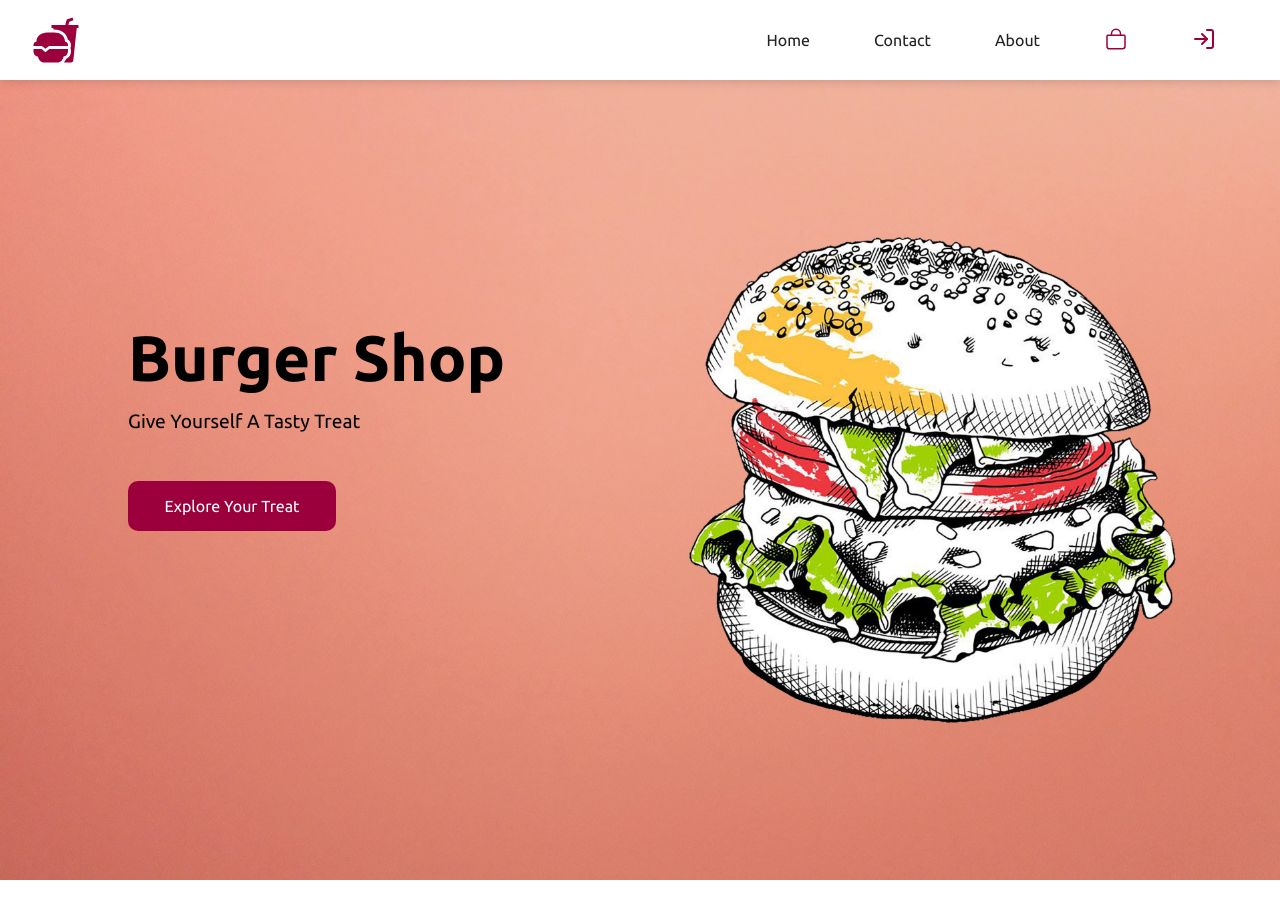
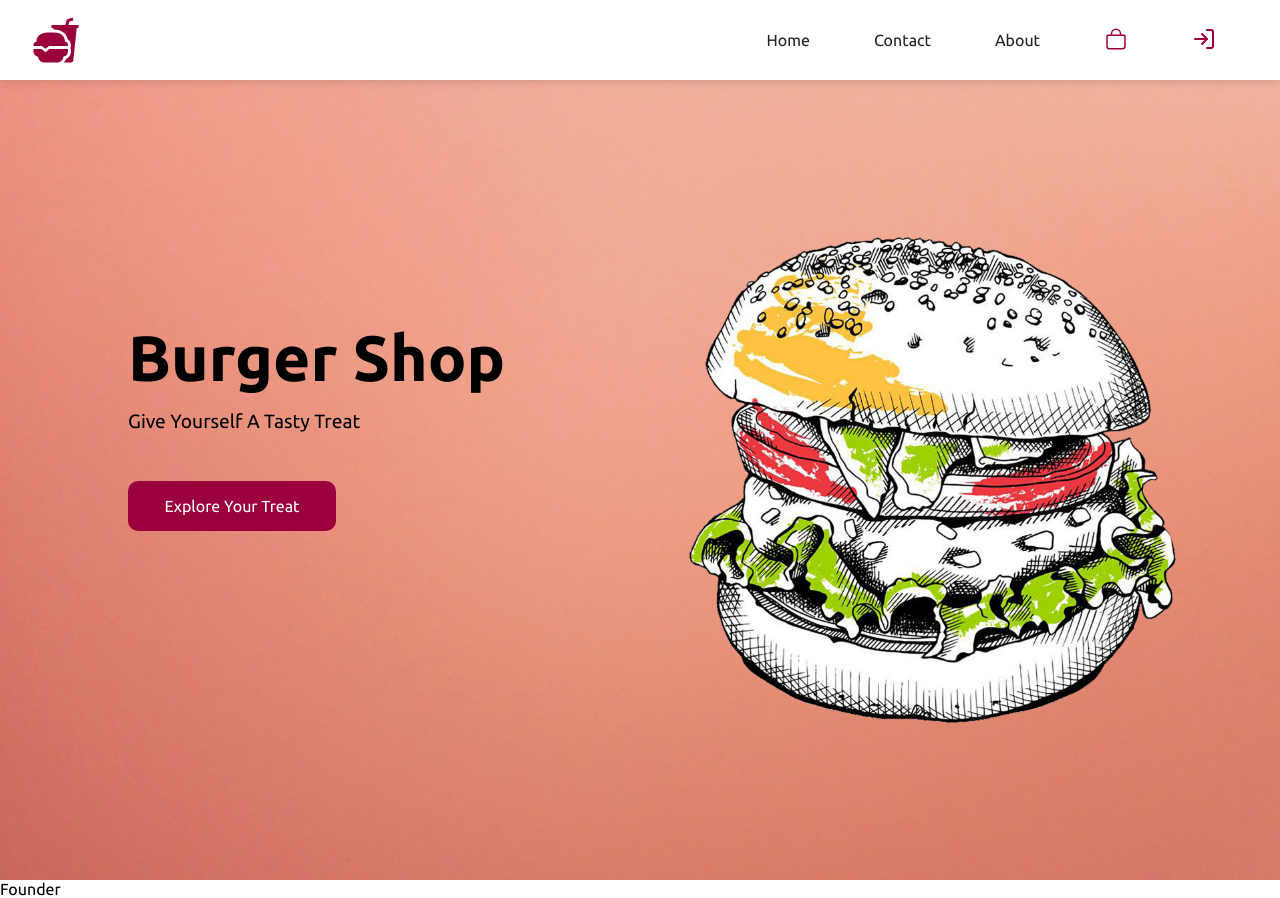
Before and after one commit to mohit838/BurgerShop-MERN, a React (Create React App) app in the folder client/: page / in a window 1280 px wide. Built offline with nearby package versions, Linux system fonts and the light colour scheme.

Commit message:
Add founder

```diff
--- a/client/src/components/home/Home.jsx
+++ b/client/src/components/home/Home.jsx
@@ -1,5 +1,6 @@
 import React from "react";
 import { motion } from "framer-motion";
+import Founder from "./Founder";
 
 const Home = () => {
   const motionOp = {
@@ -8,6 +9,7 @@ const Home = () => {
   };
 
   return (
+    <>
       <section className="home">
         <div>
           <motion.h1 {...motionOp}>Burger Shop</motion.h1>
@@ -24,6 +26,8 @@ const Home = () => {
           Explore Your Treat
         </motion.a>
       </section>
+      <Founder />
+    </>
   );
 };
 
```
Lines whose indentation alone changed are shown as unchanged.
